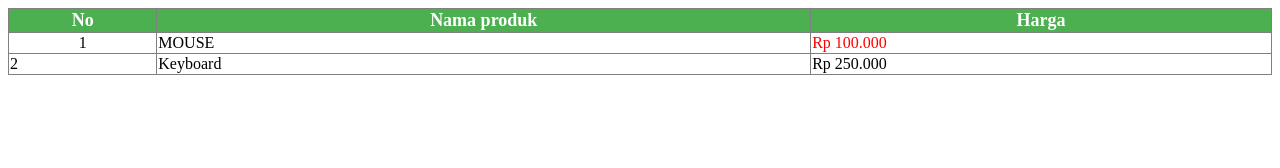
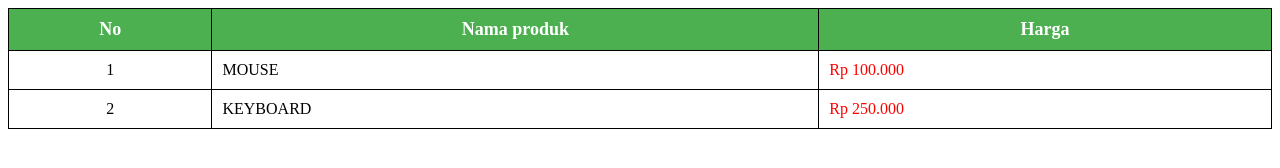
Before and after one commit to anggasae/1124160210-html-table1, a plain HTML site: page index.html in a window 1280 px wide. Drawn offline with Linux system fonts and the light colour scheme.

Commit message:
perubahan border collapse

```diff
--- a/index.html
+++ b/index.html
@@ -4,48 +4,46 @@
     <meta charset="UTF-8" />
     <meta name="viewport" content="width=device-width, initial-scale=1.0" />
     <title>angga</title>
+    <style>
+      table {
+        border-collapse: collapse;
+        width: 100%;
+        border: 1px solid black;
+      }
+      th,
+      td {
+        padding: 10px;
+        border: 1px solid black;
+      }
+      th {
+        background-color: #4caf50;
+        color: white;
+        font-weight: bold;
+        font-size: 18px;
+        text-align: center;
+      }
+      td:nth-child(1) {
+        text-align: center;
+      }
+      td:nth-child(2) {
+        text-transform: uppercase;
+      }
+      td:nth-child(3) {
+        color: red;
+      }
+    </style>
   </head>
   <body>
-    <table border="1" style="border-collapse: collapse; width: 100%">
+    <table>
       <tr>
-        <th
-          style="
-            background-color: #4caf50;
-            color: white;
-            font-weight: bold;
-            font-size: 18px;
-            text-align: center;
-          "
-        >
-          No
-        </th>
-        <th
-          style="
-            background-color: #4caf50;
-            color: white;
-            font-weight: bold;
-            font-size: 18px;
-            text-align: center;
-          "
-        >
-          Nama produk
-        </th>
-        <th
-          style="
-            background-color: #4caf50;
-            color: white;
-            font-weight: bold;
-            font-size: 18px;
-            text-align: center;
-          "
-        >
-          Harga
-        </th>
+        <th>No</th>
+        <th>Nama produk</th>
+        <th>Harga</th>
       </tr>
       <tr>
-        <td style="text-align: center">1</td>
-        <td style="text-transform: uppercase">Mouse</td>
-        <td style="color: red">Rp 100.000</td>
+        <td>1</td>
+        <td>Mouse</td>
+        <td>Rp 100.000</td>
       </tr>
       <tr>
         <td>2</td>
```
